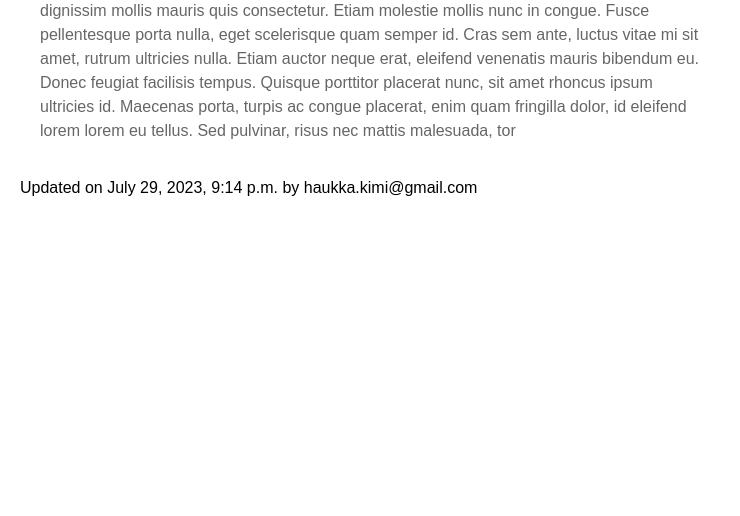
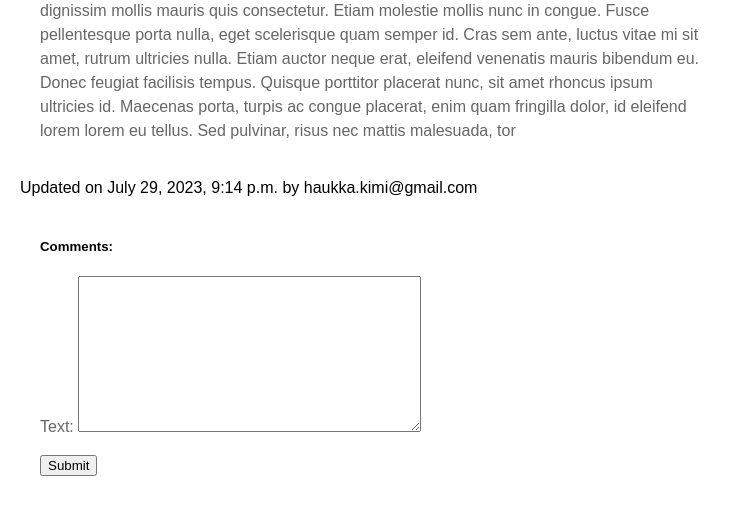
Before and after one commit to Kimpulla/cyber-security-base-2023-project, a Django app: a page that uses src/blog/templates/blog/detail_blog.html in a window 1280 px wide. Shown: the part 873-1389 px from the top of the page, without its empty margins (0-740 px from the left). Before the commit the page ends 1069 px from the top, so only its background shows below. Run offline with Django 4.2, Linux system fonts and the light colour scheme; data comes from the database, SQL or seed files in the repository.

Commit message:
Cross-Site Scripting (XSS) vulnerability. User is able to run for example javascript code in comment section.

```diff
--- a/src/blog/forms.py
+++ b/src/blog/forms.py
@@ -1,6 +1,6 @@
 from django import forms
-
 from blog.models import BlogPost
+from .models import Comment
 
 # Define a form for creating a new BlogPost
 class CreateBlogPostForm(forms.ModelForm):
@@ -31,3 +31,9 @@ class UpdateBlogPostForm(forms.ModelForm):
 		if commit:
 			blog_post.save()
 		return blog_post
+
+# Cross-Site Scripting (XSS) vulnerability
+class CommentForm(forms.ModelForm):
+    class Meta:
+        model = Comment
+        fields = ('text',)
--- a/src/blog/models.py
+++ b/src/blog/models.py
@@ -4,6 +4,8 @@ from django.utils.text import slugify
 from django.conf import settings
 from django.db.models.signals import post_delete
 from django.dispatch import receiver
+from account.models import Account
+
 
 # Function to determine the file path for uploading images
 def upload_location(instance, filename):
@@ -18,7 +20,7 @@ class BlogPost(models.Model):
 	image		 			= models.ImageField(upload_to=upload_location, null=True, blank=True)
 	date_published 			= models.DateTimeField(auto_now_add=True, verbose_name="date published")
 	date_updated 			= models.DateTimeField(auto_now=True, verbose_name="date updated")
-	author 					= models.ForeignKey(settings.AUTH_USER_MODEL, on_delete=models.CASCADE)
+	author 					= models.ForeignKey(Account, on_delete=models.CASCADE, related_name='blog_posts') # Cross-Site Scripting (XSS)
 	slug 					= models.SlugField(blank=True, unique=True)
 
 	def __str__(self):
@@ -36,3 +38,14 @@ def pre_save_blog_post_receiver(sender, instance, *args, **kwargs):
 
 # Connect the pre_save_blog_post_receiver function to the pre_save signal of the BlogPost model
 pre_save.connect(pre_save_blog_post_receiver, sender=BlogPost)
+
+# Comments
+# Cross-Site Scripting (XSS) vulnerability
+class Comment(models.Model):
+    user = models.ForeignKey(settings.AUTH_USER_MODEL, on_delete=models.CASCADE)
+    post = models.ForeignKey(BlogPost, on_delete=models.CASCADE, related_name='comments')
+    text = models.TextField(max_length=1000)
+    created_date = models.DateTimeField(auto_now_add=True)
+
+    def __str__(self):
+        return self.text
--- a/src/blog/templates/blog/detail_blog.html
+++ b/src/blog/templates/blog/detail_blog.html
@@ -36,8 +36,27 @@
 			  Updated on {{blog_post.date_updated}} by {{blog_post.author}}
 			</div>
 		</div>
+
+	<!-- Comments Section -->
+	<!--Cross-Site Scripting (XSS) vulnerability-->
+		<div class="card m-auto mt-4">
+			<div class="card-body">
+				<h5>Comments:</h5>
+				{% for comment in comments %}
+					<div>
+						<h6>{{ comment.author.username }}</h6>
+						<p>{{ comment.text|safe }}</p> <!-- The safe filter is used to render html tags -->
+					</div>
+				{% endfor %}
+				<!-- Comment Form -->
+				<form method="post">
+					{% csrf_token %}
+					{{ form.as_p }}
+					<button type="submit">Submit</button>
+				</form>
+			</div>
+		</div>
 	</div>
 </div>
 
-
 {% endblock content %}
--- a/src/blog/views.py
+++ b/src/blog/views.py
@@ -6,6 +6,13 @@ from django.http import HttpResponse
 from blog.models import BlogPost
 from blog.forms import CreateBlogPostForm, UpdateBlogPostForm
 from account.models import Account
+
+# For comments
+# Cross-Site Scripting (XSS)
+from blog.forms import CommentForm
+from blog.models import Comment
+from django.http import HttpResponseRedirect
+
 
 # Search view is vulnerable to SQL Injection.
 # For example: http://127.0.0.1:8000/blog/search/?title=%27%20OR%20%271%27=%271
@@ -46,12 +53,33 @@ def create_blog_view(request):
 	return render(request, "blog/create_blog.html", context)
 
 # View function for displaying the details of a blog post
+# Contains Cross-Site Scripting (XSS) vulnerability.
+# User can run Javascript in comments.
 def detail_blog_view(request, slug):
+	blog_post = get_object_or_404(BlogPost, slug=slug)
+	context = {}
 
-	context = {}
-	blog_post = get_object_or_404(BlogPost, slug=slug)
+	# Add this part for comment form
+	if request.method == "POST":
+		form = CommentForm(request.POST or None)
+		if form.is_valid():
+			comment = form.save(commit=False)
+			comment.post = blog_post
+			comment.user = request.user
+			comment.save()
+			return HttpResponseRedirect(request.path)
+	else:
+		form = CommentForm()
+
+	# Fetch comments related to this post
+	comments = Comment.objects.filter(post=blog_post)
+
 	context['blog_post'] = blog_post
+	context['comments'] = comments
+	context['form'] = form
+
 	return render(request, 'blog/detail_blog.html', context)
+
 
 
 # Broken Acces Control vulnerability
```
Also changed, not shown: src/account/migrations/0004_remove_account_password_plaintext.py (added), src/blog/migrations/0004_alter_blogpost_author_alter_blogpost_id_comment.py (added), src/db.sqlite3.
